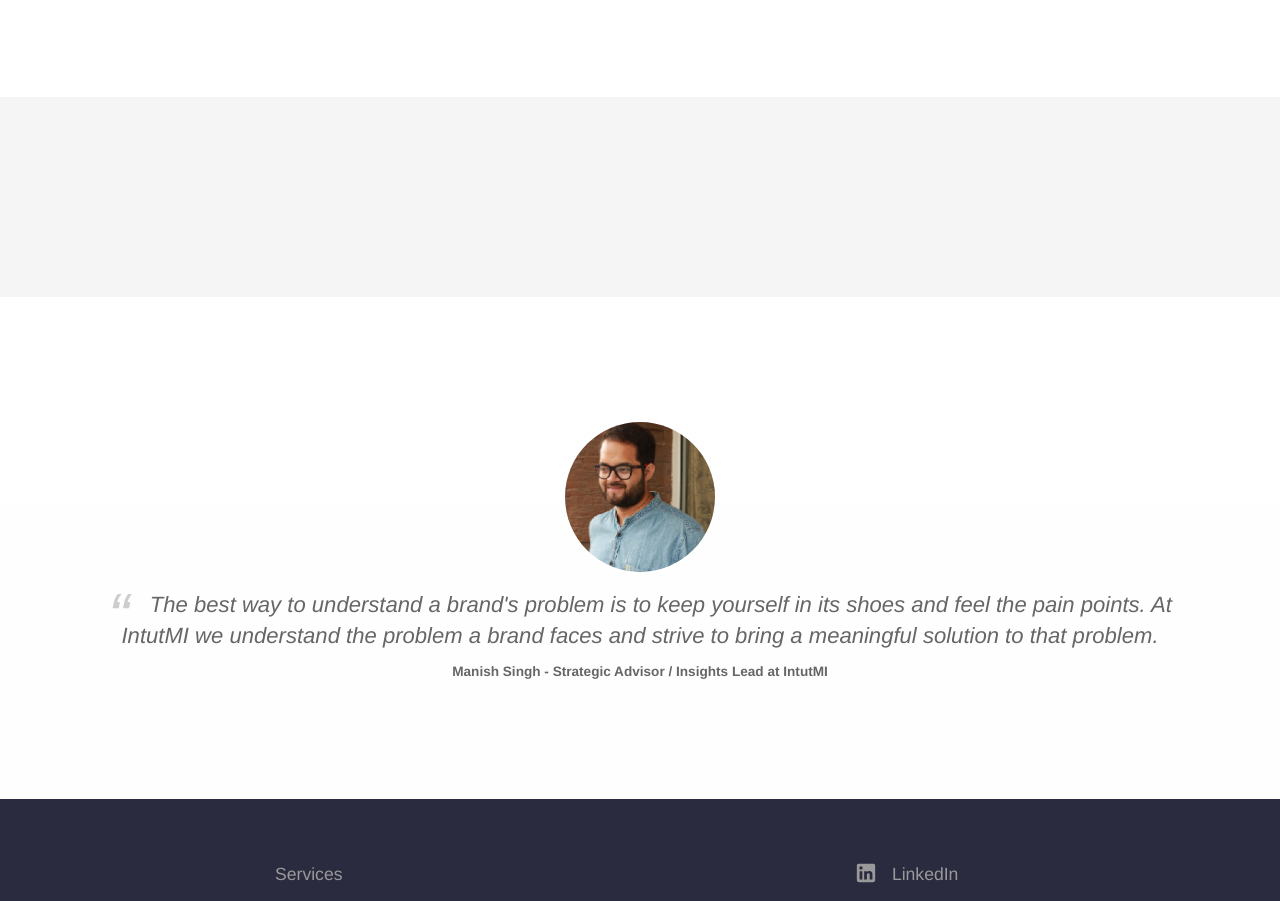
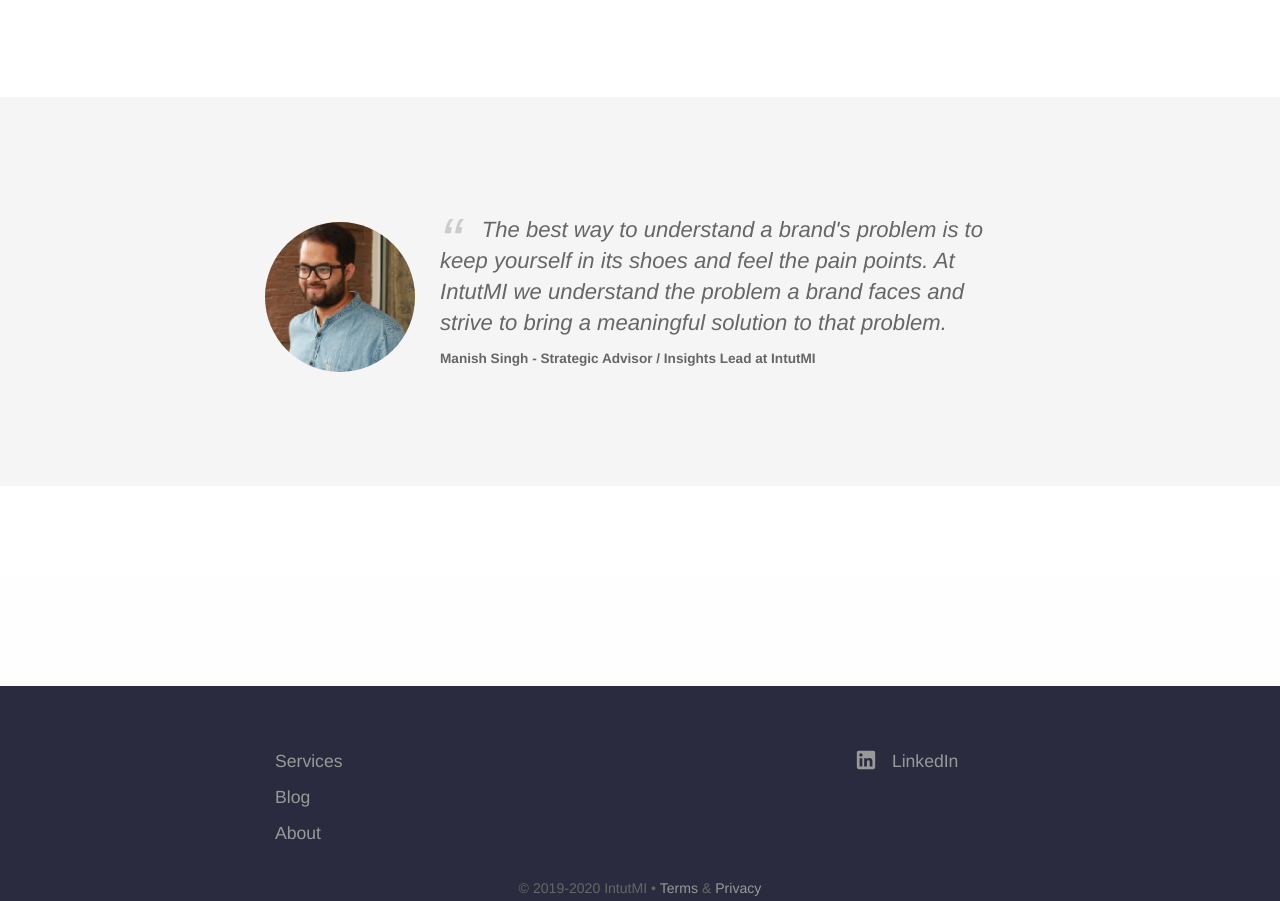
Before and after one commit to intutdev/intutmi.github.io, a Jekyll site: the page built from index.html, in a window 1280 px wide. Shown: the part 2338-3239 px from the top of the page. Built offline with Jekyll 4.4.1, drawn with Linux system fonts in a browser that asks for light colours; grey boxes are pictures that could not be loaded.

Commit message:
Updated 'index.html' via CloudCannon

```diff
--- a/index.html
+++ b/index.html
@@ -50,10 +50,6 @@
 	</section>
 
 	<section class="testimonial editable">
-
-	</section>
-
-	<section class="bottom-cta editable">
 		<div class="container flex">
 			<div class="testimonial-block">
 				<div class="square-image"><img src="/images/team/manish-c.png" /></div>
@@ -64,4 +60,8 @@
 			</div>
 		</div>
 	</section>
+
+	<section class="bottom-cta editable">
+
+	</section>
 </div>
```
